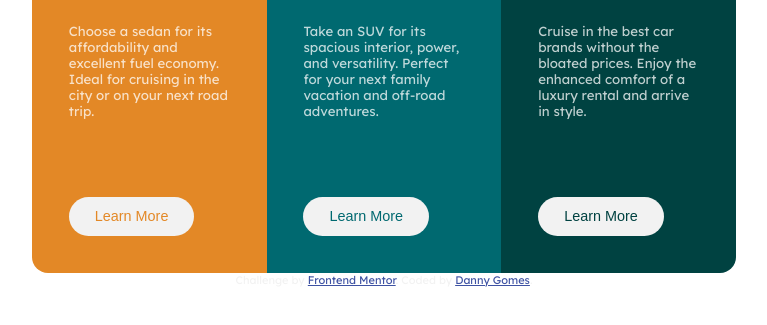
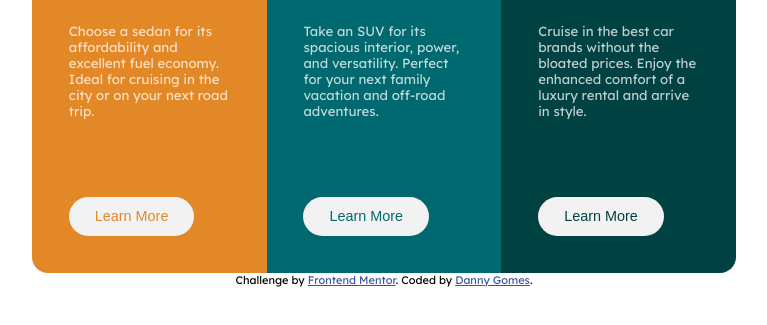
Before and after one commit to dannygomes/3-column-preview-card-component-challenge, a plain HTML site: page index.html in a window 1280 px wide. Shown: the part 339-664 px from the top of the page, without its empty margins (256-1023 px from the left). Drawn offline with Linux system fonts and the light colour scheme.

Commit message:
Fixed minor issues

```diff
--- a/style.css
+++ b/style.css
@@ -151,5 +151,5 @@ main {
 }
 
 /********/
-.attribution { font-size: 11px; text-align: center; }
+.attribution { font-size: 11px; text-align: center; color: black;}
 .attribution a { color: hsl(228, 45%, 44%); }
```
